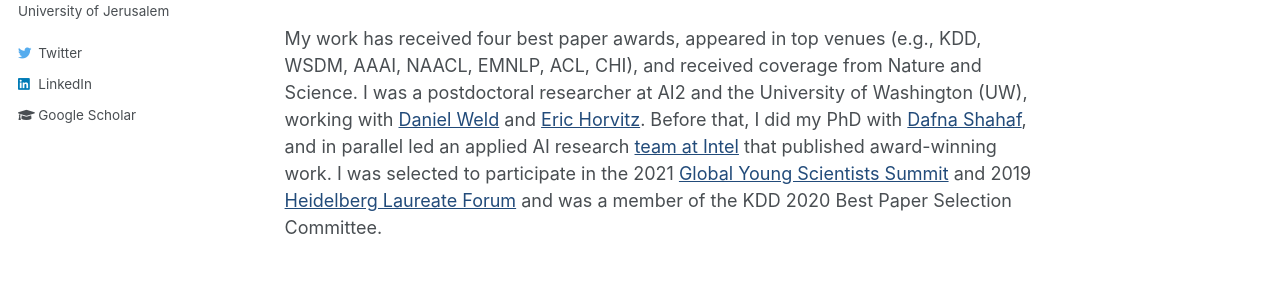
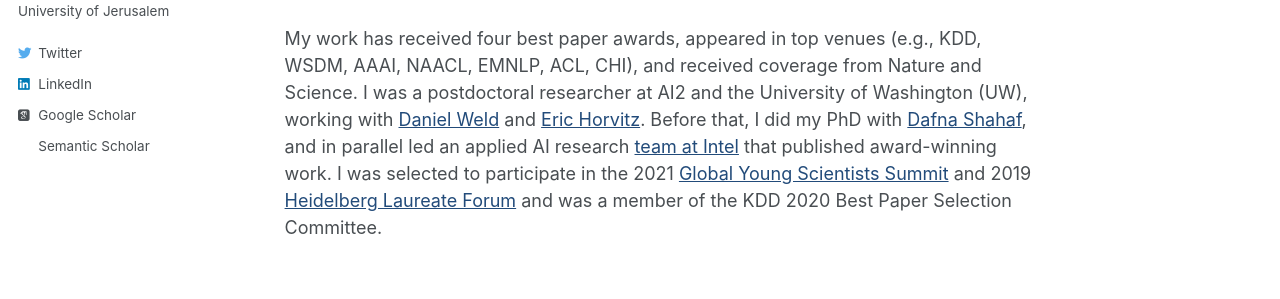
Before and after one commit to tomhoper/tomhoper.github.io, a Jekyll site: the page built from _pages/about.md, in a window 1280 px wide. Shown: the part 375-674 px from the top of the page. Built offline with Jekyll 4.4.1, drawn with Linux system fonts in a browser that asks for light colours; some web fonts are replaced.

Commit message:
Update author-profile.html

```diff
--- a/_includes/author-profile.html
+++ b/_includes/author-profile.html
@@ -109,8 +109,14 @@
       {% if author.orcid %}
         <li><a href="{{ author.orcid }}"><i class="ai ai-orcid ai-fw" aria-hidden="true" style="padding-right: 1.5em;"></i>ORCID</a></li>
       {% endif %}
+<!--       {% if author.googlescholar %}
+        <li><a href="{{ author.googlescholar }}"><i class="fas fa-fw fa-graduation-cap" aria-hidden="true" style="padding-right: 1.5em;"></i>Google Scholar</a></li>
+      {% endif %} -->
       {% if author.googlescholar %}
-        <li><a href="{{ author.googlescholar }}"><i class="fas fa-fw fa-graduation-cap" aria-hidden="true" style="padding-right: 1.5em;"></i>Google Scholar</a></li>
+        <li><a href="{{ author.googlescholar }}"><i class="ai ai-google-scholar-square ai-fw" aria-hidden="true" style="padding-right: 1.5em;"></i>Google Scholar</a></li>
+      {% endif %}
+      {% if author.semanticscholar %}
+        <li><a href="{{ author.semanticscholar}}"><i class="ai ai-semnatic-scholar-square ai-fw" aria-hidden="true" style="padding-right: 1.5em;"></i>Semantic Scholar</a></li>
       {% endif %}
       {% if author.pubmed %}
         <li><a href="{{ author.pubmed }}"><i class="ai ai-pubmed-square ai-fw" aria-hidden="true" style="padding-right: 1.5em;"></i>PubMed</a></li>
```
